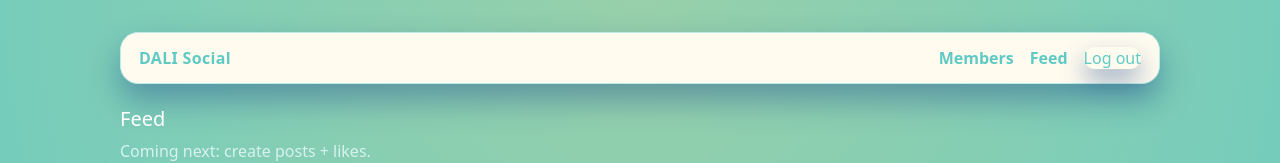
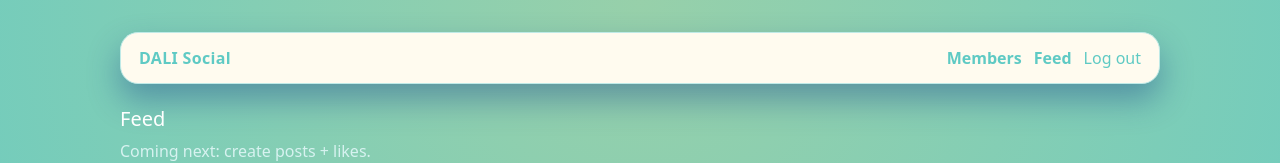
Before and after one commit to codyrkletter29/DALI, a React (Vite) app in the folder client/: page /feed in a window 1280 px wide. Shown: the top 163 px of the page. Built offline with nearby package versions, Linux system fonts and the light colour scheme; no server answers.

Commit message:
logout button styling fixed

```diff
--- a/client/src/App.jsx
+++ b/client/src/App.jsx
@@ -26,12 +26,12 @@ export default function App() {
           <Link to="/members" className="brand">
             DALI Social
           </Link>
-          <nav className="navLinks">
-            <Link to="/members">Members</Link>
-            <Link to="/feed">Feed</Link>
+        <nav className="nav">
+          <Link to="/members" className="navItem">Members</Link>
+          <Link to="/feed" className="navItem">Feed</Link>
           <button
             type="button"
-              className="logoutButton"
+            className="navItem navItemLogout"
             onClick={handleLogout}
           >
             Log out
--- a/client/src/styles/App.css
+++ b/client/src/styles/App.css
@@ -29,32 +29,55 @@
   text-decoration: none;
   letter-spacing: 0.02em;
 }
-
-.navLinks {
+/* nav container */
+.nav {
   display: flex;
-  gap: 16px;
+  align-items: center;
+  gap: 12px;
 }
 
-.navLinks a {
-  text-decoration: none;
+/* shared text style */
+.navItem {
   color: var(--teal);
   font-weight: 600;
+  text-decoration: none;
+  cursor: pointer;
 }
 
-.navLinks a:hover,
-.logoutButton:hover {
+.navItem:hover {
   color: var(--coral);
 }
 
-.logoutButton {
-  border: none;
-  background: transparent;
-  color: var(--teal);
-  font-weight: 600;
+/* Fully reset the button */
+button.navItem {
+  background: transparent !important;
+  border: 0;
+  padding: 0;
   font: inherit;
-  cursor: pointer;
+  color: inherit;
+  line-height: inherit;
+
+  appearance: none;
+  -webkit-appearance: none;
+
+  border-radius: 0;
+  box-shadow: none;
+}
+
+/* Firefox extra reset */
+button.navItem::-moz-focus-inner {
+  border: 0;
   padding: 0;
 }
+
+.navItemLogout {
+  font-weight: 700; /* bold */
+}
+.navItemLogout:hover {
+  font-weight: 700;
+}
+
+
 
 .appMain {
   max-width: 1040px;
```
Lines whose indentation alone changed are shown as unchanged.
